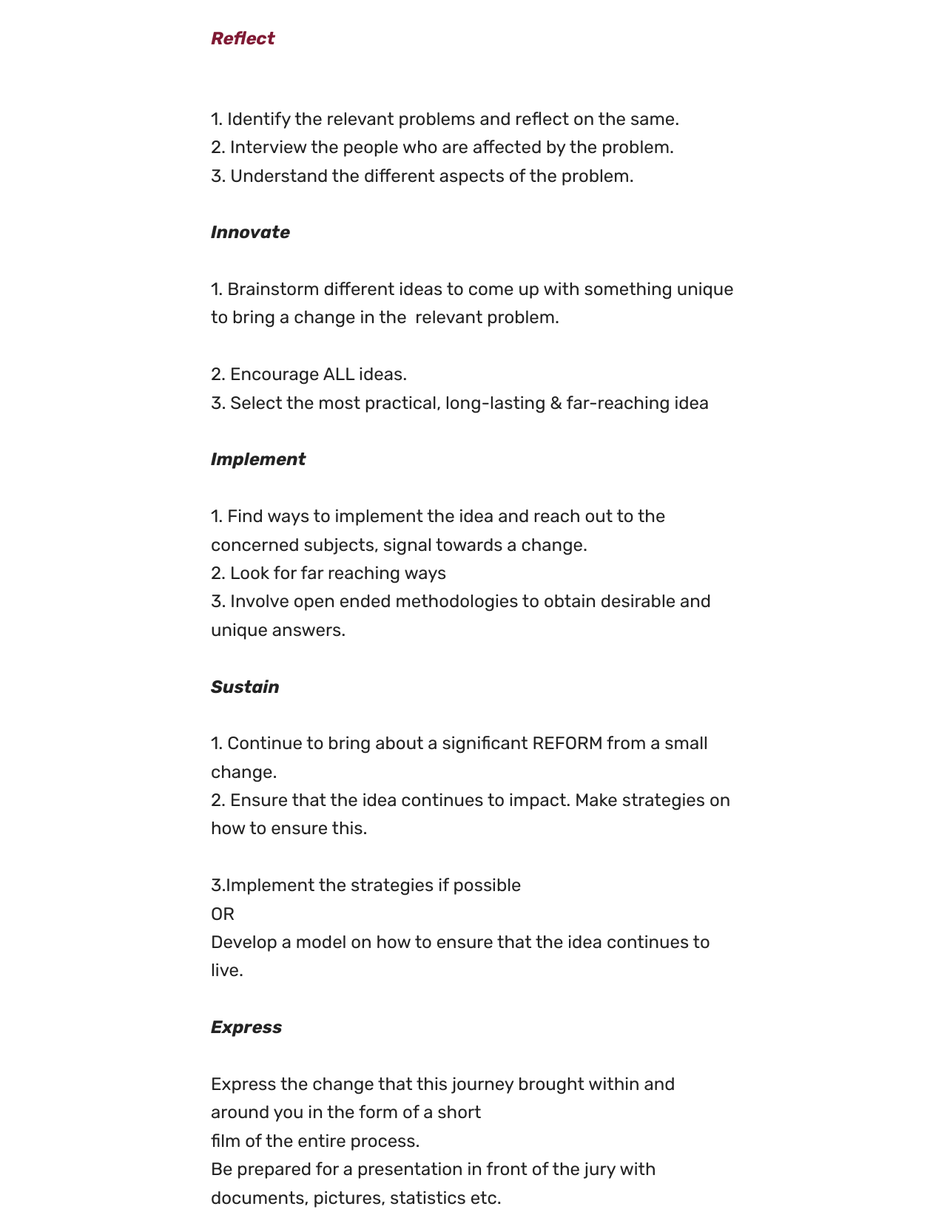
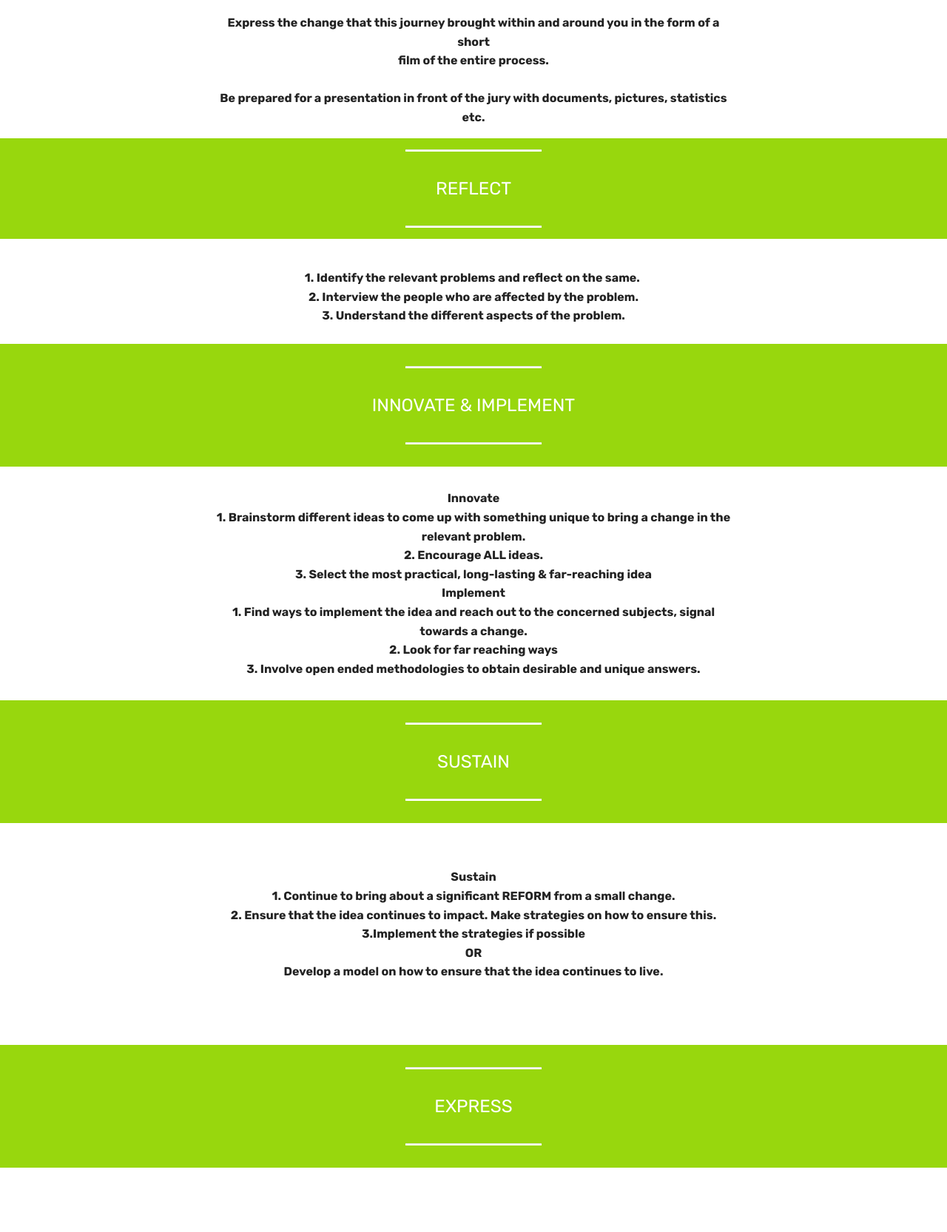
Before and after one commit to expun11/rise, a plain HTML site: page page1.html in a window 1280 px wide. Shown: the part 338-2004 px from the top of the page at 74% size. Drawn offline with Linux system fonts and the light colour scheme; files whose address does not match are found by name.

```diff
--- a/assets/mobirise/css/mbr-additional.css
+++ b/assets/mobirise/css/mbr-additional.css
@@ -1942,66 +1942,18 @@
 .cid-rtbFPhrBei .mbr-section-subtitle {
   color: #cc2952;
 }
-.cid-rtbFPFW5aw {
-  padding-top: 30px;
-  padding-bottom: 30px;
+.cid-rti2GCL8Ef {
+  padding-top: 15px;
+  padding-bottom: 15px;
   background-color: #ffffff;
 }
-.cid-rtbFPFW5aw .mbr-text,
-.cid-rtbFPFW5aw blockquote {
+.cid-rti2GCL8Ef .mbr-text,
+.cid-rti2GCL8Ef blockquote {
   color: #767676;
 }
-.cid-rtbFPFW5aw .mbr-text DIV {
+.cid-rti2GCL8Ef .mbr-text DIV {
+  text-align: center;
   color: #232323;
-}
-.cid-rtbFPFW5aw .mbr-text B {
-  color: #232323;
-}
-.cid-rtbFPFW5aw .mbr-text P {
-  color: #7f1933;
-}
-.cid-rtbPlRM9NI {
-  padding-top: 15px;
-  padding-bottom: 30px;
-  background-color: #149dcc;
-}
-.cid-rtbPlRM9NI .line {
-  background-color: #ffffff;
-  color: #ffffff;
-  align: center;
-  height: 2px;
-  margin: 0 auto;
-}
-.cid-rtbPlRM9NI .section-text {
-  padding: 2rem 0;
-}
-.cid-rtbPlRM9NI .inner-container {
-  margin: 0 auto;
-}
-@media (max-width: 768px) {
-  .cid-rtbPlRM9NI .inner-container {
-    width: 100% !important;
-  }
-}
-.cid-rtbPAV0OLq {
-  padding-top: 60px;
-  padding-bottom: 60px;
-  background-color: #ffffff;
-}
-.cid-rtbPAV0OLq .mbr-text,
-.cid-rtbPAV0OLq blockquote {
-  color: #767676;
-}
-.cid-rtbPAV0OLq .mbr-text B {
-  color: #232323;
-}
-.cid-rtbPAV0OLq .mbr-text DIV {
-  color: #232323;
-}
-.cid-rtbQzQjP1x {
-  padding-top: 30px;
-  padding-bottom: 30px;
-  background-color: #2e2e2e;
 }
 .cid-rthMRiVUHC .navbar {
   padding: .5rem 0;
@@ -2395,6 +2347,198 @@
 .cid-rthMRiVUHC .dropdown-item:hover {
   color: #c1c1c1 !important;
 }
+.cid-rti2g8vJgy {
+  padding-top: 15px;
+  padding-bottom: 15px;
+  background-color: #98d70d;
+}
+.cid-rti2g8vJgy .line {
+  background-color: #ffffff;
+  color: #ffffff;
+  align: center;
+  height: 2px;
+  margin: 0 auto;
+}
+.cid-rti2g8vJgy .section-text {
+  padding: 2rem 0;
+}
+.cid-rti2g8vJgy .inner-container {
+  margin: 0 auto;
+}
+@media (max-width: 768px) {
+  .cid-rti2g8vJgy .inner-container {
+    width: 100% !important;
+  }
+}
+.cid-rti2Vwx1vP {
+  padding-top: 15px;
+  padding-bottom: 0px;
+  background-color: #ffffff;
+}
+.cid-rti2Vwx1vP .mbr-text,
+.cid-rti2Vwx1vP blockquote {
+  color: #767676;
+}
+.cid-rti2Vwx1vP .mbr-text DIV {
+  text-align: center;
+  color: #232323;
+}
+.cid-rti2gp6wdm {
+  padding-top: 30px;
+  padding-bottom: 30px;
+  background-color: #98d70d;
+}
+.cid-rti2gp6wdm .line {
+  background-color: #ffffff;
+  color: #ffffff;
+  align: center;
+  height: 2px;
+  margin: 0 auto;
+}
+.cid-rti2gp6wdm .section-text {
+  padding: 2rem 0;
+}
+.cid-rti2gp6wdm .inner-container {
+  margin: 0 auto;
+}
+@media (max-width: 768px) {
+  .cid-rti2gp6wdm .inner-container {
+    width: 100% !important;
+  }
+}
+.cid-rti36Svh0G {
+  padding-top: 30px;
+  padding-bottom: 30px;
+  background-color: #ffffff;
+}
+.cid-rti36Svh0G .mbr-text,
+.cid-rti36Svh0G blockquote {
+  color: #767676;
+}
+.cid-rti36Svh0G .mbr-text DIV {
+  text-align: center;
+  color: #232323;
+}
+.cid-rti2gCSnz5 {
+  padding-top: 30px;
+  padding-bottom: 30px;
+  background-color: #98d70d;
+}
+.cid-rti2gCSnz5 .line {
+  background-color: #ffffff;
+  color: #ffffff;
+  align: center;
+  height: 2px;
+  margin: 0 auto;
+}
+.cid-rti2gCSnz5 .section-text {
+  padding: 2rem 0;
+}
+.cid-rti2gCSnz5 .inner-container {
+  margin: 0 auto;
+}
+@media (max-width: 768px) {
+  .cid-rti2gCSnz5 .inner-container {
+    width: 100% !important;
+  }
+}
+.cid-rti37dWXiR {
+  padding-top: 60px;
+  padding-bottom: 60px;
+  background-color: #ffffff;
+}
+.cid-rti37dWXiR .mbr-text,
+.cid-rti37dWXiR blockquote {
+  color: #767676;
+}
+.cid-rti37dWXiR .mbr-text DIV {
+  color: #232323;
+  text-align: center;
+}
+.cid-rti2gMWupD {
+  padding-top: 30px;
+  padding-bottom: 30px;
+  background-color: #98d70d;
+}
+.cid-rti2gMWupD .line {
+  background-color: #ffffff;
+  color: #ffffff;
+  align: center;
+  height: 2px;
+  margin: 0 auto;
+}
+.cid-rti2gMWupD .section-text {
+  padding: 2rem 0;
+}
+.cid-rti2gMWupD .inner-container {
+  margin: 0 auto;
+}
+@media (max-width: 768px) {
+  .cid-rti2gMWupD .inner-container {
+    width: 100% !important;
+  }
+}
+.cid-rtbFPFW5aw {
+  padding-top: 30px;
+  padding-bottom: 30px;
+  background-color: #ffffff;
+}
+.cid-rtbFPFW5aw .mbr-text,
+.cid-rtbFPFW5aw blockquote {
+  color: #767676;
+}
+.cid-rtbFPFW5aw .mbr-text DIV {
+  color: #232323;
+}
+.cid-rtbFPFW5aw .mbr-text B {
+  color: #232323;
+}
+.cid-rtbFPFW5aw .mbr-text P {
+  color: #7f1933;
+}
+.cid-rtbPlRM9NI {
+  padding-top: 15px;
+  padding-bottom: 30px;
+  background-color: #149dcc;
+}
+.cid-rtbPlRM9NI .line {
+  background-color: #ffffff;
+  color: #ffffff;
+  align: center;
+  height: 2px;
+  margin: 0 auto;
+}
+.cid-rtbPlRM9NI .section-text {
+  padding: 2rem 0;
+}
+.cid-rtbPlRM9NI .inner-container {
+  margin: 0 auto;
+}
+@media (max-width: 768px) {
+  .cid-rtbPlRM9NI .inner-container {
+    width: 100% !important;
+  }
+}
+.cid-rtbPAV0OLq {
+  padding-top: 60px;
+  padding-bottom: 60px;
+  background-color: #ffffff;
+}
+.cid-rtbPAV0OLq .mbr-text,
+.cid-rtbPAV0OLq blockquote {
+  color: #767676;
+}
+.cid-rtbPAV0OLq .mbr-text B {
+  color: #232323;
+}
+.cid-rtbPAV0OLq .mbr-text DIV {
+  color: #232323;
+}
+.cid-rtbQzQjP1x {
+  padding-top: 30px;
+  padding-bottom: 30px;
+  background-color: #2e2e2e;
+}
 .cid-rt8FjJ65sE .navbar {
   padding: .5rem 0;
   background: #333333;
@@ -2797,7 +2941,7 @@
 }
 .cid-rtbQTsuiST {
   padding-top: 15px;
-  padding-bottom: 30px;
+  padding-bottom: 15px;
   background-color: #98d70d;
 }
 .cid-rtbQTsuiST .line {
@@ -2833,7 +2977,7 @@
 .cid-rtbQTZrJKW {
   padding-top: 30px;
   padding-bottom: 30px;
-  background-color: #c915c4;
+  background-color: #e919e3;
 }
 .cid-rtbQTZrJKW .line {
   background-color: #ffffff;
@@ -2868,7 +3012,7 @@
 .cid-rtbQUy2ocS {
   padding-top: 30px;
   padding-bottom: 30px;
-  background-color: #0f7699;
+  background-color: #149dcc;
 }
 .cid-rtbQUy2ocS .line {
   background-color: #ffffff;
@@ -2906,7 +3050,7 @@
 .cid-rtbQUYVwIL {
   padding-top: 30px;
   padding-bottom: 30px;
-  background-color: #f7ed4a;
+  background-color: #f4e711;
 }
 .cid-rtbQUYVwIL .line {
   background-color: #ffffff;
--- a/page1.html
+++ b/page1.html
@@ -22,7 +22,7 @@
 
 </head>
 <body>
-  <link rel="stylesheet" href="style.less" class="cid-rthMRiVUHC" id="menu1-r" data-rv-view="56"><section class="menu cid-rthMRiVUHC" once="menu" id="menu1-r">
+  <link rel="stylesheet" href="style.less" class="cid-rthMRiVUHC" id="menu1-r" data-rv-view="127"><section class="menu cid-rthMRiVUHC" once="menu" id="menu1-r">
 
 
 
@@ -59,7 +59,7 @@
     </nav>
 </section>
 
-<section class="engine"><a href="https://mobirise.info/w">free html5 templates</a></section><section class="mbr-section content4 cid-rtbFPhrBei" id="content4-9">
+<section class="engine"><a href="https://mobirise.info/g">how to build your own website</a></section><section class="mbr-section content4 cid-rtbFPhrBei" id="content4-9">
 
 
 
@@ -75,34 +75,138 @@
     </div>
 </section>
 
+<section class="mbr-section article content1 cid-rti2GCL8Ef" id="content1-w">
+
+
+
+    <div class="container">
+        <div class="media-container-row">
+            <div class="mbr-text col-12 col-md-8 mbr-fonts-style display-7"><div><strong>Express the change that this journey brought within and around you in the form of a short
+</strong></div><div><strong>film of the entire process.
+</strong></div><div><strong><br></strong></div><div><strong>Be prepared for a presentation in front of the jury with documents, pictures, statistics etc.</strong></div></div>
+        </div>
+    </div>
+</section>
+
+<section class="mbr-section article content10 cid-rti2g8vJgy" id="content10-s">
+
+
+
+    <div class="container">
+        <div class="inner-container" style="width: 66%;">
+            <hr class="line" style="width: 25%;">
+            <div class="section-text align-center mbr-white mbr-fonts-style display-5">
+                    REFLECT</div>
+            <hr class="line" style="width: 25%;">
+        </div>
+    </div>
+</section>
+
+<section class="mbr-section article content1 cid-rti2Vwx1vP" id="content1-x">
+
+
+
+    <div class="container">
+        <div class="media-container-row">
+            <div class="mbr-text col-12 col-md-8 mbr-fonts-style display-7"><div><strong><br></strong></div><div><strong>1. Identify the relevant problems and reflect on the same.&nbsp;</strong><br><strong></strong></div><div><strong>2. Interview the people who are affected by the problem.
+</strong></div><div><strong>3. Understand the different aspects of the problem.
+</strong></div><div><strong><br></strong></div></div>
+        </div>
+    </div>
+</section>
+
+<section class="mbr-section article content10 cid-rti2gp6wdm" id="content10-t">
+
+
+
+    <div class="container">
+        <div class="inner-container" style="width: 66%;">
+            <hr class="line" style="width: 25%;">
+            <div class="section-text align-center mbr-white mbr-fonts-style display-5">
+                    INNOVATE &amp; IMPLEMENT</div>
+            <hr class="line" style="width: 25%;">
+        </div>
+    </div>
+</section>
+
+<section class="mbr-section article content1 cid-rti36Svh0G" id="content1-y">
+
+
+
+    <div class="container">
+        <div class="media-container-row">
+            <div class="mbr-text col-12 col-md-8 mbr-fonts-style display-7"><div><strong>Innovate
+</strong></div><div><strong>
+</strong></div><div><strong>1. Brainstorm different ideas to come up with something unique to bring a change in the  relevant problem.
+</strong></div><div><strong>
+</strong></div><div><strong>2. Encourage ALL ideas.
+</strong></div><div><strong>3. Select the most practical, long-lasting &amp; far-reaching idea
+</strong></div><div><strong>
+</strong></div><div><strong>Implement
+</strong></div><div><strong>
+</strong></div><div><strong>1. Find ways to implement the idea and reach out to the concerned subjects, signal towards a change.
+</strong></div><div><strong>2. Look for far reaching ways
+</strong></div><div><strong>3. Involve open ended methodologies to obtain desirable and unique answers.
+</strong></div><div><strong>
+</strong></div></div>
+        </div>
+    </div>
+</section>
+
+<section class="mbr-section article content10 cid-rti2gCSnz5" id="content10-u">
+
+
+
+    <div class="container">
+        <div class="inner-container" style="width: 66%;">
+            <hr class="line" style="width: 25%;">
+            <div class="section-text align-center mbr-white mbr-fonts-style display-5">
+                    SUSTAIN</div>
+            <hr class="line" style="width: 25%;">
+        </div>
+    </div>
+</section>
+
+<section class="mbr-section article content1 cid-rti37dWXiR" id="content1-z">
+
+
+
+    <div class="container">
+        <div class="media-container-row">
+            <div class="mbr-text col-12 col-md-8 mbr-fonts-style display-7"><div><strong>Sustain
+</strong></div><div><strong>
+</strong></div><div><strong>1. Continue to bring about a significant REFORM from a small change.
+</strong></div><div><strong>2. Ensure that the idea continues to impact. Make strategies on how to ensure this.
+</strong></div><div><strong>
+</strong></div><div><strong>3.Implement the strategies if possible
+</strong></div><div><strong>OR
+</strong></div><div><strong>Develop a model on how to ensure that the idea continues to live.
+</strong></div><div><br></div></div>
+        </div>
+    </div>
+</section>
+
+<section class="mbr-section article content10 cid-rti2gMWupD" id="content10-v">
+
+
+
+    <div class="container">
+        <div class="inner-container" style="width: 66%;">
+            <hr class="line" style="width: 25%;">
+            <div class="section-text align-center mbr-white mbr-fonts-style display-5">
+                    EXPRESS<br></div>
+            <hr class="line" style="width: 25%;">
+        </div>
+    </div>
+</section>
+
 <section class="mbr-section article content1 cid-rtbFPFW5aw" id="content1-a">
 
 
 
     <div class="container">
         <div class="media-container-row">
-            <div class="mbr-text col-12 col-md-8 mbr-fonts-style display-5"><p><strong><em>Reflect
-</em></strong></p><p><strong><br></strong></p><div>1. Identify the relevant problems and reflect on the same.
-</div><div>2. Interview the people who are affected by the problem.
-</div><div>3. Understand the different aspects of the problem.
-</div><div><strong><br></strong></div><div><strong><em>Innovate
-</em></strong></div><div><br></div><div>1. Brainstorm different ideas to come up with something unique to bring a change in the
-&nbsp;<span style="font-size: 1.5rem;">relevant problem.&nbsp;</span></div><div><br></div><div>2. Encourage ALL ideas.
-</div><div>3. Select the most practical, long-lasting &amp; far-reaching idea<strong>
-</strong></div><div><strong><br></strong></div><div><strong><em>Implement
-</em></strong></div><div><strong><em><br></em></strong></div><div>1. Find ways to implement the idea and reach out to the concerned subjects, signal towards a change.
-</div><div>2. Look for far reaching ways
-</div><div>3. Involve open ended methodologies to obtain desirable and unique answers.
-</div><div><strong><br></strong></div><div><em><strong>Sustain
-</strong></em></div><div><em><strong><br></strong></em></div><div>1. Continue to bring about a significant REFORM from a small change.
-</div><div>2. Ensure that the idea continues to impact. Make strategies on how to ensure this.
-</div><div><br></div><div>3.Implement the strategies if possible
-</div><div>OR
-</div><div>Develop a model on how to ensure that the idea continues to live.
-</div><div><strong><br></strong></div><div><strong><em>Express
-</em></strong></div><div><strong><em><br></em></strong></div><div>Express the change that this journey brought within and around you in the form of a short
-</div><div>film of the entire process.
-</div><div>Be prepared for a presentation in front of the jury with documents, pictures, statistics etc.</div><p></p></div>
+            <div class="mbr-text col-12 col-md-8 mbr-fonts-style display-5"><p><br></p><p></p></div>
         </div>
     </div>
 </section>
```
Also changed, not shown: index.html (+3 -3 lines), page2.html (+2 -2 lines), assets/images/mbr-favicon.png, 1 other file.
